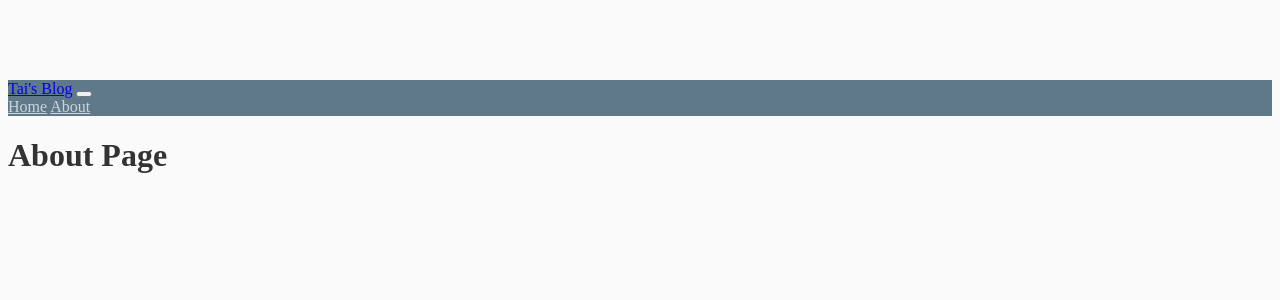
After one commit to taiphamhuu56ld3/blog_flask, a Flask app: page /about in a window 1280 px wide. The commit adds this page. Shown: the top 300 px of the page. Run offline with Flask 3, Linux system fonts and the light colour scheme.

Commit message:
[FEAT] F12: Add about page

```diff
--- a/flaskblog/routes.py
+++ b/flaskblog/routes.py
@@ -17,3 +17,7 @@ posts = [
 @app.route("/home")
 def home():
     return render_template('home.html', posts=posts)
+
+@app.route("/about")
+def about():
+    return render_template('about.html', title = "About")
--- /dev/null
+++ b/flaskblog/templates/about.html
@@ -0,0 +1,4 @@
+{% extends "layout.html" %}
+{% block content %}
+    <h1>About Page</h1>
+{% endblock content %}
--- a/flaskblog/templates/layout.html
+++ b/flaskblog/templates/layout.html
@@ -29,6 +29,7 @@
         <div class="collapse navbar-collapse" id="navbarToggle">
           <div class="navbar-nav mr-auto">
             <a class="nav-item nav-link" href="{{ url_for('home') }}">Home</a>
+            <a class="nav-item nav-link" href="{{ url_for('about') }}">About</a>
           </div>
         </div>
       </div>
```
